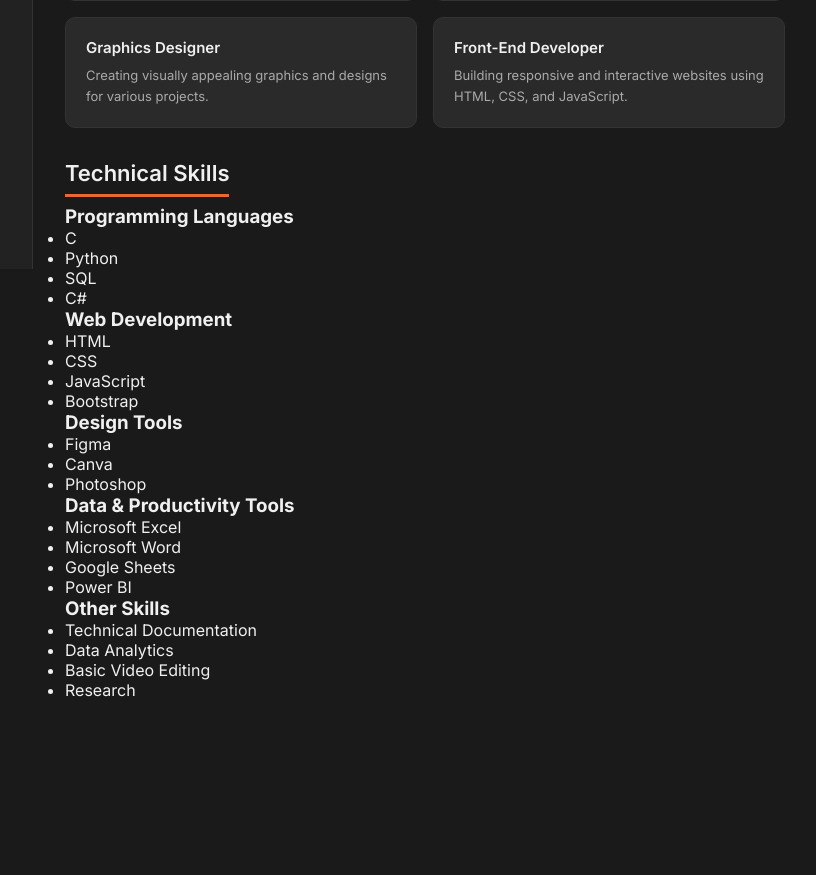
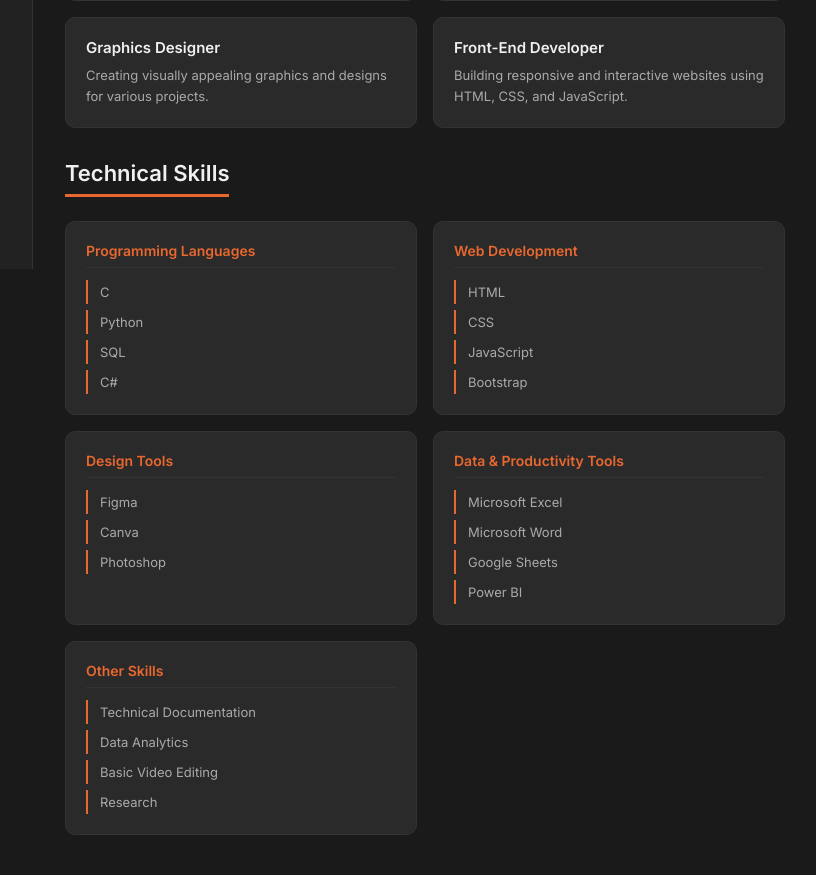
Before and after one commit to lianlianliann/portfolio-ni-lian, a PHP site: page / in a window 1280 px wide. Shown: the part 531-1406 px from the top of the page, without its empty margins (227-1043 px from the left). Before the commit the page ends 1228 px from the top, so only its background shows below. Run offline with PHP 8.4, Linux system fonts and the light colour scheme.

Commit message:
feat: add technical skills CSS styles

```diff
--- a/style.css
+++ b/style.css
@@ -241,3 +241,53 @@ body {
     line-height: 1.6;
     margin: 0;
 }
+
+/* TECH STACK */
+.skills-grid {
+    display: grid;
+    grid-template-columns: repeat(2, 1fr);
+    gap: 16px;
+    margin-top: 16px;
+    max-width: 720px;
+}
+
+.skill-category {
+    background-color: var(--bg-card);
+    border: 1px solid var(--border);
+    border-radius: 10px;
+    padding: 20px;
+    transition: border-color 0.2s ease;
+}
+
+.skill-category:hover {
+    border-color: var(--accent);
+}
+
+.skill-category h3 {
+    font-size: 14px;
+    font-weight: 600;
+    color: var(--accent);
+    margin-bottom: 12px;
+    padding-bottom: 8px;
+    border-bottom: 1px solid var(--border);
+}
+
+.skill-category ul {
+    list-style: none;
+    display: flex;
+    flex-direction: column;
+    gap: 6px;
+}
+
+.skill-category ul li {
+    font-size: 13px;
+    color: var(--text-secondary);
+    padding: 4px 0;
+    padding-left: 12px;
+    border-left: 2px solid var(--accent);
+    transition: color 0.2s ease;
+}
+
+.skill-category ul li:hover {
+    color: var(--text-primary);
+}
```
